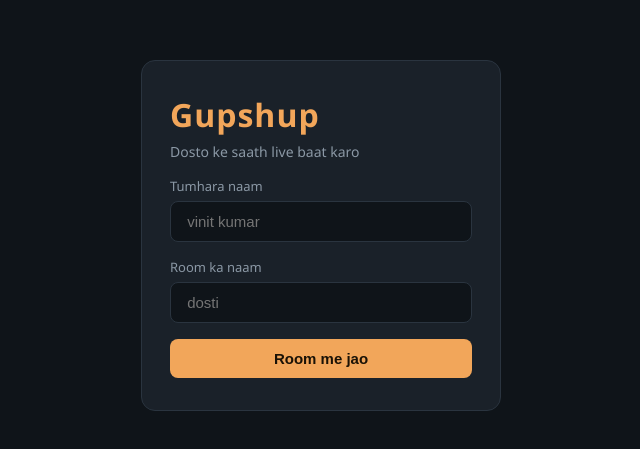
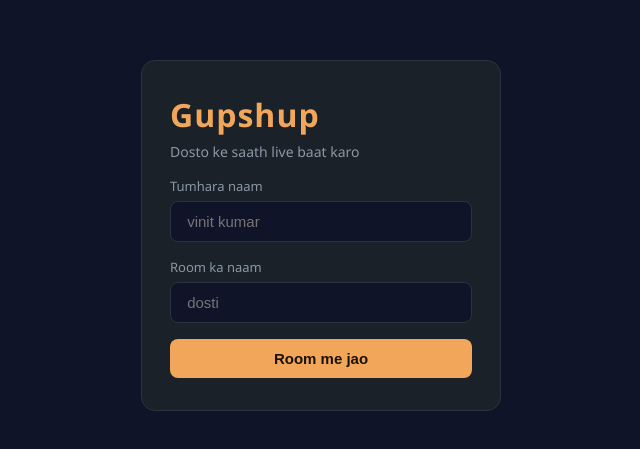
Before and after one commit to vinitkumar007/gupshup, a React (Vite) app in the folder client/: page / in a window 1280 px wide. Shown: the part 165-614 px from the top of the page, without its empty margins (319-959 px from the left). Built offline with nearby package versions, Linux system fonts and the light colour scheme; no server answers.

Commit message:
Change background color variable from #0f1419 to #0f1429

```diff
--- a/client/src/styles.css
+++ b/client/src/styles.css
@@ -1,5 +1,5 @@
 :root {
-  --bg: #0f1419;
+  --bg: #0f1429;
   --panel: #1a2129;
   --line: #2a343f;
   --text: #e6edf3;
```
